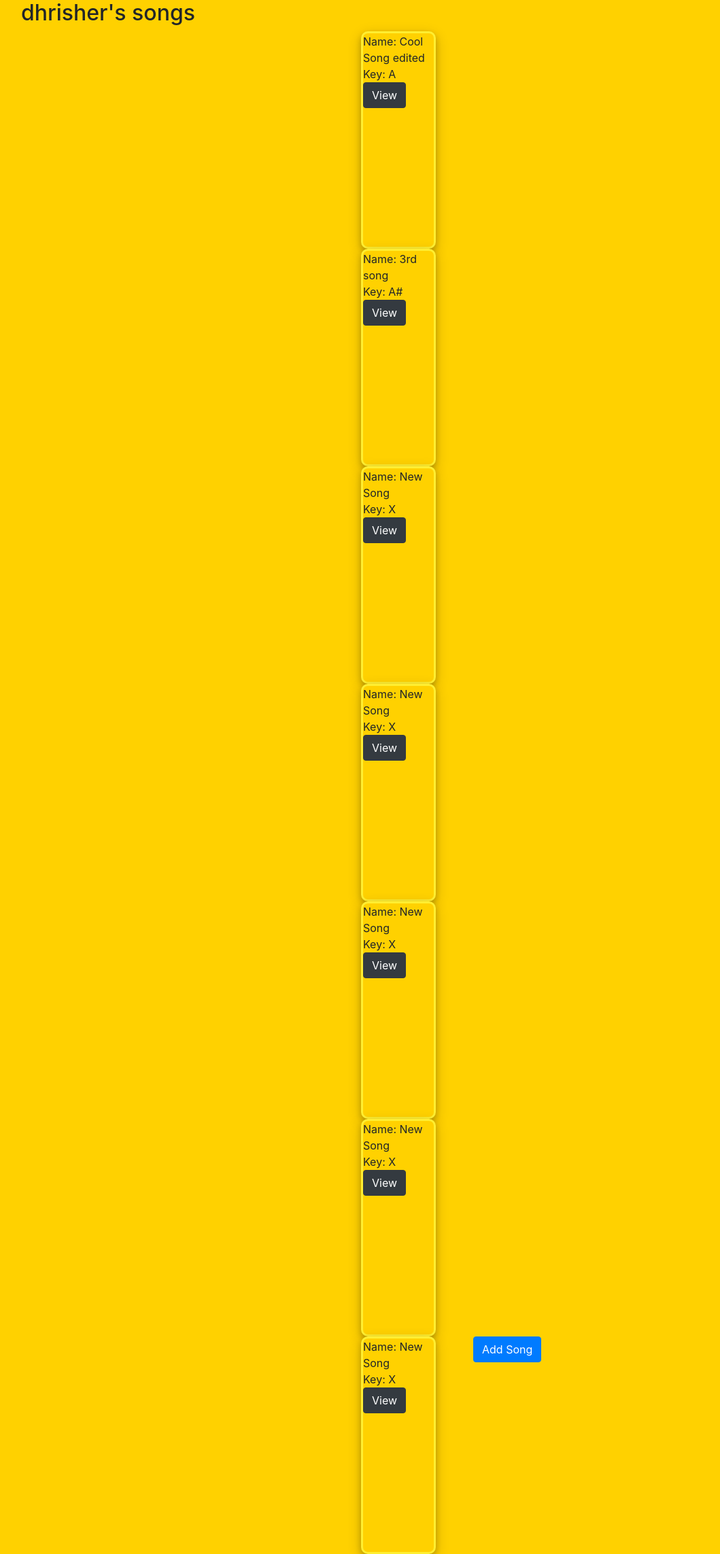
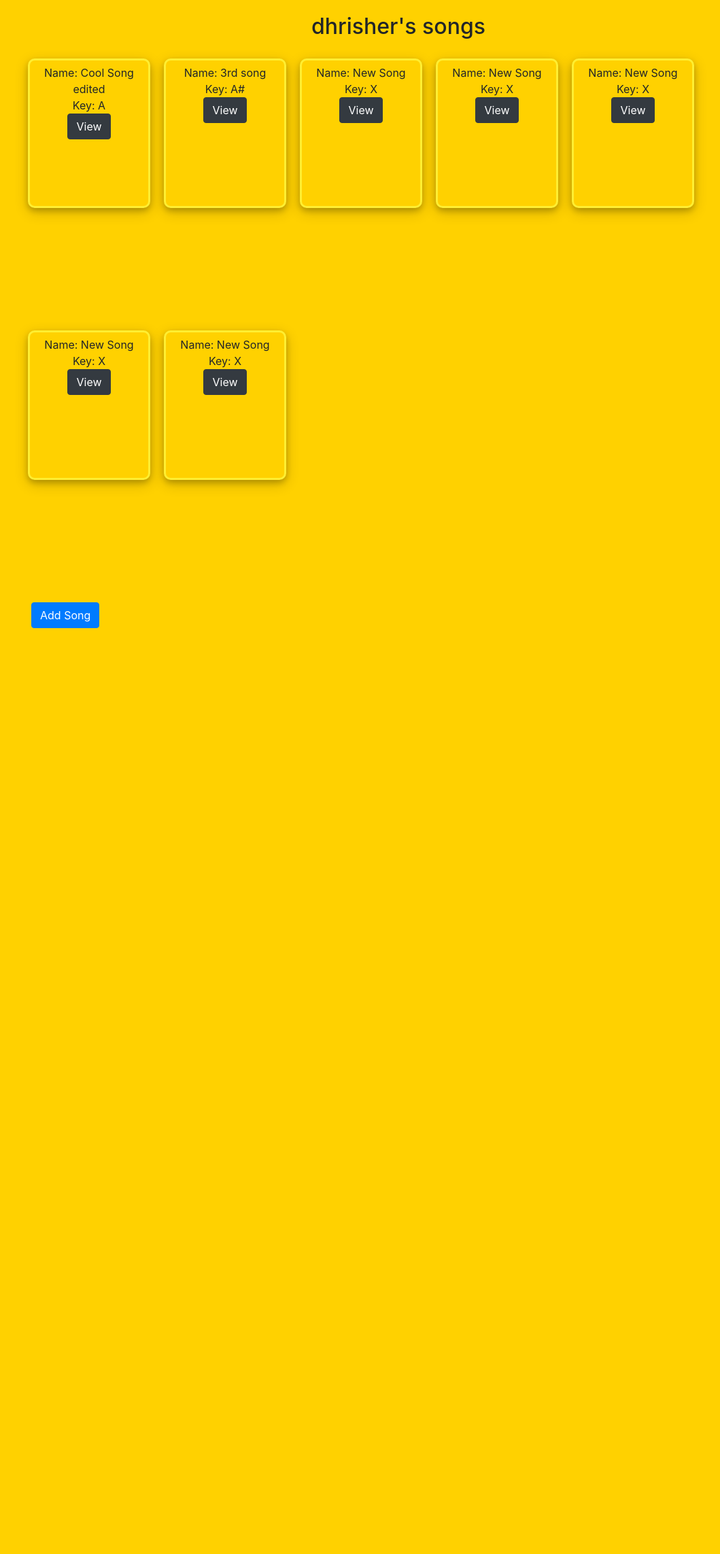
Before and after one commit to dhrisher/django-whistle-tab-site, a Django app: page /my_songs/ in a window 1280 px wide. Shown: the part 56-2342 px from the top of the page at 68% size, without its empty margins (54-1113 px from the left). After the commit the page ends 980 px from the top, so only its background shows below. Run offline with Django 3.2, Linux system fonts and the light colour scheme; a user stored in the database is signed in; data comes from the database, SQL or seed files in the repository; both versions use the stored data as it was after the commit; some libraries are stand-ins or nearby versions.

Commit message:
add styling to user song list page and change add song view to return back to the user song page

```diff
--- a/tabs/static/style/base.css
+++ b/tabs/static/style/base.css
@@ -17,14 +17,13 @@ body {
   width:200px;
 }
 
-.comment_container {
+.outer_container {
   height: 400px;
   width: 200px;
   display: inline-block;
-
 }
 
-.whistle_container {
+.inner_container {
   border: 3px solid #ffee32;
   display: inline-block;
   position: relative;
@@ -91,3 +90,22 @@ body {
 .octave.on {
   fill: black;
 }
+
+/* song list styling */
+
+.outer_container.song_list {
+
+}
+
+.inner_container.song_list {
+  height: 220px;
+  width: 180px;
+  padding: 6px;
+  text-align: center;
+}
+
+#list_title {
+    padding: 20px;
+    text-align: center;
+
+}
--- a/tabs/templates/tabs/song_detail.html
+++ b/tabs/templates/tabs/song_detail.html
@@ -21,11 +21,11 @@
     {% for note in notes %}
 
 
-            <div class ="comment_container">
+            <div class ="outer_container">
                 <div class = "comment">
                     <h3>{{ note.comment }}</h3>
                 </div>
-                <div class = "whistle_container">
+                <div class = "inner_container">
                     {% if note.upper_octave == True %}
                         <div class="octave_container">
                     <svg class = "octave on" xmlns="http://www.w3.org/2000/svg" width="25" height="25" viewBox="0 0 24 24"><path d="M24 10h-10v-10h-4v10h-10v4h10v10h4v-10h10z"/></svg>
--- a/tabs/templates/tabs/song_list.html
+++ b/tabs/templates/tabs/song_list.html
@@ -4,7 +4,7 @@
 
 {% block body_block %}
 
-<h2>{{current_user.username}}'s songs</h2>
+<h2 id="list_title">{{current_user.username}}'s songs</h2>
 
 
 <div class="container">
@@ -12,17 +12,19 @@
     <div class="row align-items-start">
 
     {% for song in songs %}
-        <div class="whistle_container">
-            <span>Name: {{ song.name }}</span>
-            <br>
-            <span>Key: {{ song.key }}</span>
-            <a class="btn btn-dark" href="{% url 'detail' pk=song.pk %}">View</a>
+        <div class="outer_container song_list">
+            <div class="inner_container song_list">
+                <span>Name: {{ song.name }}</span>
+                <br>
+                <span>Key: {{ song.key }}</span>
+                <br>
+                <a class="btn btn-dark" href="{% url 'detail' pk=song.pk %}">View</a>
+            </div>
+
         </div>
 
     {% endfor %}
-
+</div>
     <a class="btn btn-primary" href="{% url 'add_song' %}">Add Song</a>
-
-</div>
 </div>
 {% endblock %}
--- a/tabs/views.py
+++ b/tabs/views.py
@@ -226,13 +226,19 @@ def delete_note(request, pk):
 
 
 ##########################################################################################
+# add new song for user then assign variable to equal all new songs plus the new one.
 
 def add_song(request):
+
     current_user = request.user
     new_song = Song(name="New Song", key="X", user=current_user)
     new_song.save()
 
-    return redirect('/')
+    songs = current_user.song_set.all()
+
+    context = {'songs': songs, 'current_user': current_user}
+
+    return render(request, 'tabs/song_list.html', context)
 
 
 ###########################################################################################
```
Also changed, not shown: db.sqlite3.
